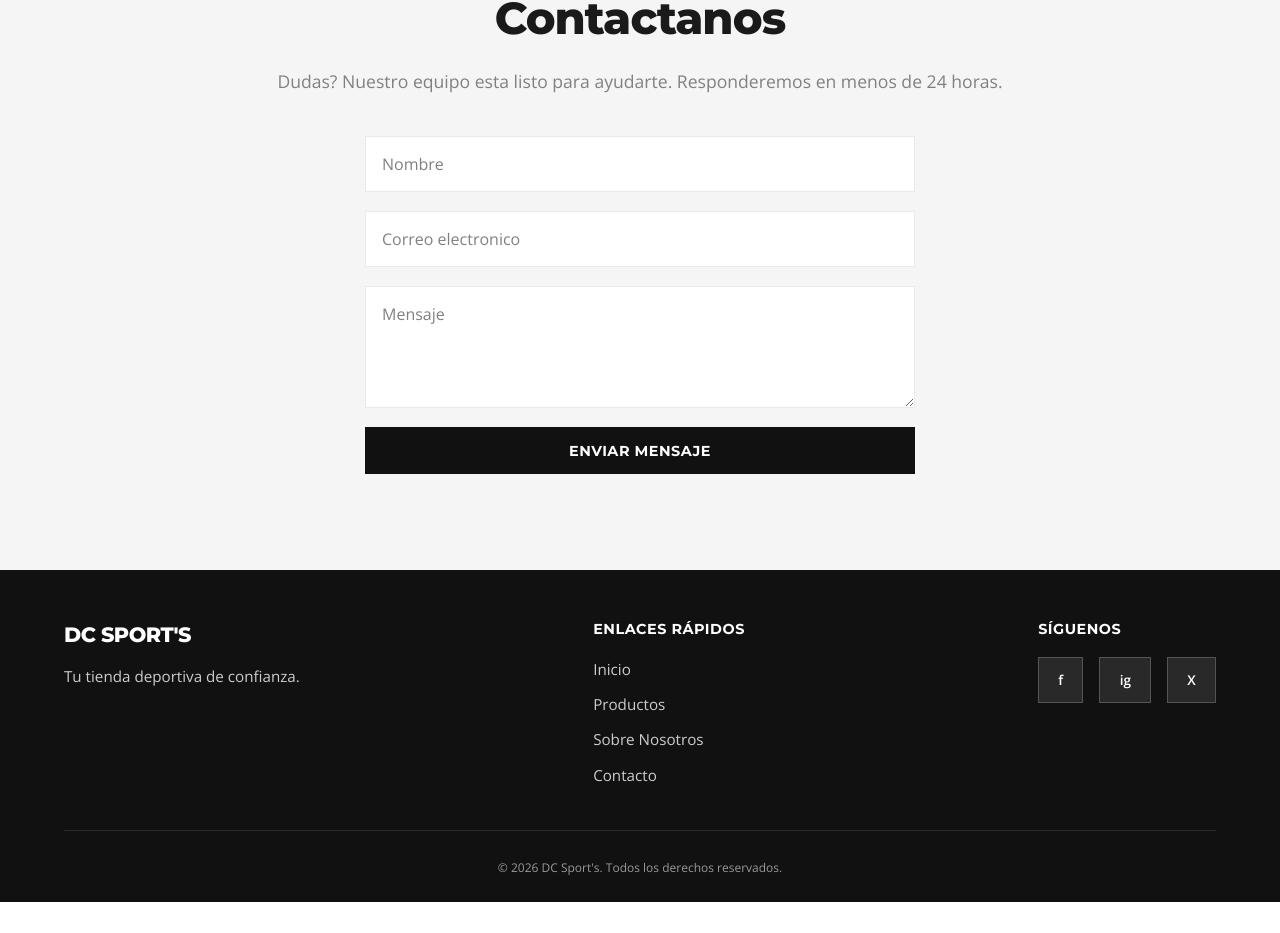
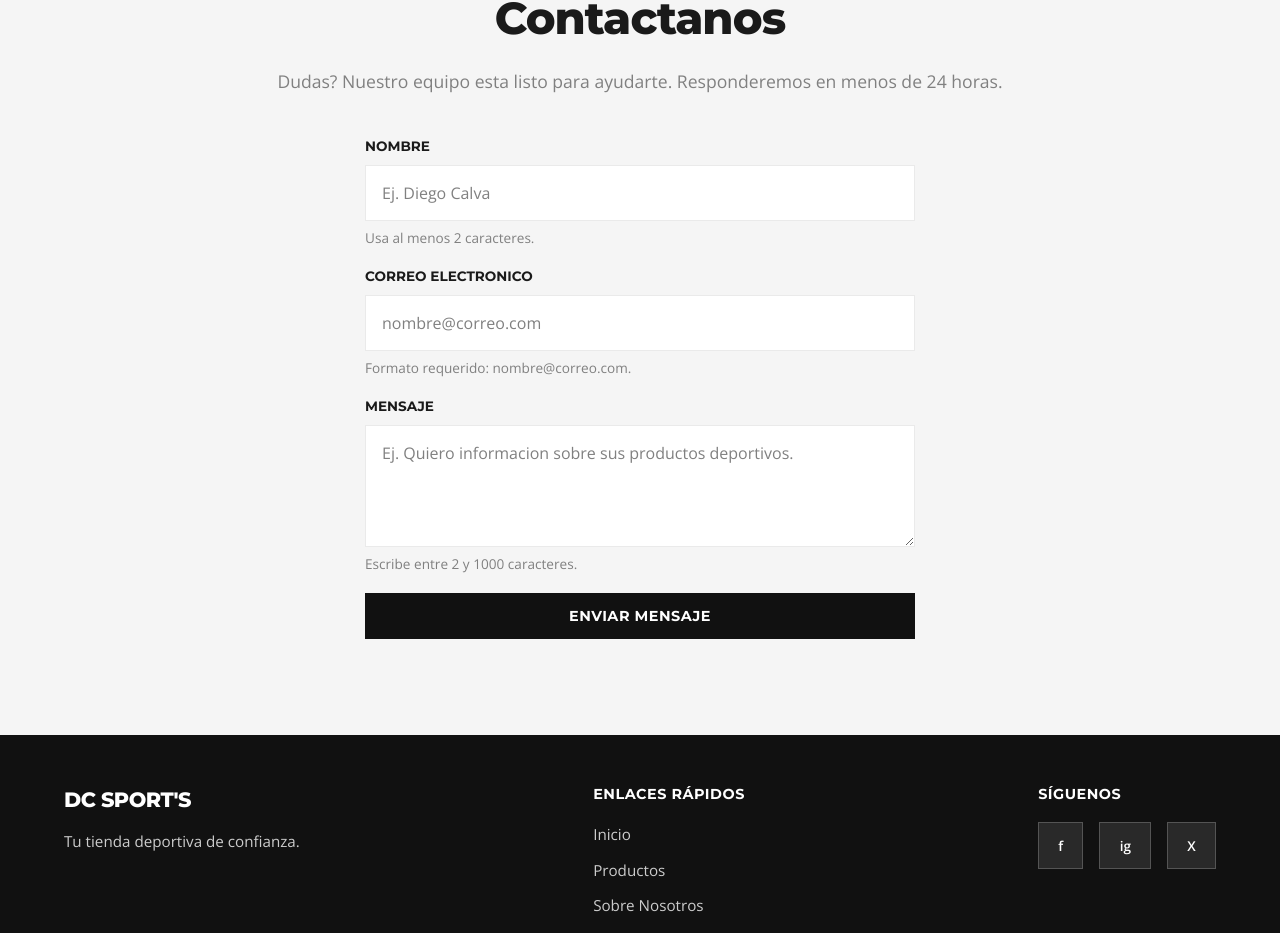
Before and after one commit to diegocalva04/dc-sports-landing, a React (Vite) app: page / in a window 1280 px wide. Shown: the part 3525-4458 px from the top of the page. Before the commit the page ends 4427 px from the top, so only its background shows below. Built offline with nearby package versions, Linux system fonts and the light colour scheme; no server answers.

Commit message:
Clarify contact form requirements

```diff
--- a/src/index.css
+++ b/src/index.css
@@ -382,6 +382,27 @@ a {
   gap: 1.2rem;
 }
 
+.form-field {
+  display: flex;
+  flex-direction: column;
+  gap: 0.45rem;
+  text-align: left;
+}
+
+.form-field span {
+  color: var(--color-text);
+  font-family: var(--font-heading);
+  font-size: 0.85rem;
+  font-weight: 700;
+  text-transform: uppercase;
+}
+
+.form-field small {
+  color: var(--color-gray);
+  font-size: 0.85rem;
+  line-height: 1.4;
+}
+
 .contact-form input,
 .contact-form textarea {
   padding: 1rem;
--- a/src/sections/ContactSection.jsx
+++ b/src/sections/ContactSection.jsx
@@ -8,6 +8,22 @@ export function ContactSection({ title, description, onSubmit }) {
   });
   const [status, setStatus] = useState('idle');
   const [errorMessage, setErrorMessage] = useState('');
+
+  const validateForm = () => {
+    if (formData.name.trim().length < 2) {
+      return 'Escribe tu nombre con al menos 2 caracteres.';
+    }
+
+    if (!/^[^\s@]+@[^\s@]+\.[^\s@]+$/.test(formData.email.trim())) {
+      return 'Escribe un correo valido, por ejemplo nombre@correo.com.';
+    }
+
+    if (formData.message.trim().length < 2) {
+      return 'Escribe un mensaje de al menos 2 caracteres.';
+    }
+
+    return '';
+  };
 
   const updateField = (event) => {
     setFormData((current) => ({
@@ -21,8 +37,19 @@ export function ContactSection({ title, description, onSubmit }) {
     setStatus('sending');
     setErrorMessage('');
 
+    const validationMessage = validateForm();
+    if (validationMessage) {
+      setStatus('error');
+      setErrorMessage(validationMessage);
+      return;
+    }
+
     try {
-      await onSubmit(formData);
+      await onSubmit({
+        name: formData.name.trim(),
+        email: formData.email.trim(),
+        message: formData.message.trim(),
+      });
       setStatus('sent');
       setFormData({ name: '', email: '', message: '' });
     } catch (error) {
@@ -39,31 +66,47 @@ export function ContactSection({ title, description, onSubmit }) {
     <section className="contact-section section-padding">
       <h2>{title}</h2>
       <p>{description}</p>
-      <form className="contact-form" onSubmit={submitForm}>
+      <form className="contact-form" onSubmit={submitForm} noValidate>
+        <label className="form-field">
+          <span>Nombre</span>
           <input
             type="text"
             name="name"
-          placeholder="Nombre"
+            placeholder="Ej. Diego Calva"
             value={formData.name}
             onChange={updateField}
+            minLength="2"
+            maxLength="80"
             required
           />
+          <small>Usa al menos 2 caracteres.</small>
+        </label>
+        <label className="form-field">
+          <span>Correo electronico</span>
           <input
             type="email"
             name="email"
-          placeholder="Correo electronico"
+            placeholder="nombre@correo.com"
             value={formData.email}
             onChange={updateField}
             required
           />
+          <small>Formato requerido: nombre@correo.com.</small>
+        </label>
+        <label className="form-field">
+          <span>Mensaje</span>
           <textarea
             name="message"
-          placeholder="Mensaje"
+            placeholder="Ej. Quiero informacion sobre sus productos deportivos."
             rows="4"
             value={formData.message}
             onChange={updateField}
+            minLength="2"
+            maxLength="1000"
             required
           />
+          <small>Escribe entre 2 y 1000 caracteres.</small>
+        </label>
         <button type="submit" className="cta-button" disabled={status === 'sending'}>
           {status === 'sending' ? 'Enviando...' : 'Enviar mensaje'}
         </button>
```
Lines whose indentation alone changed are shown as unchanged.
